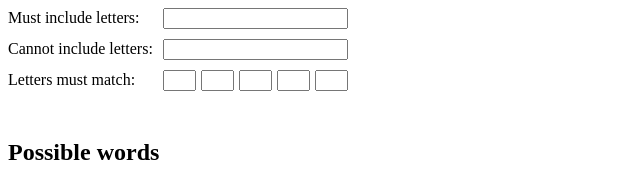
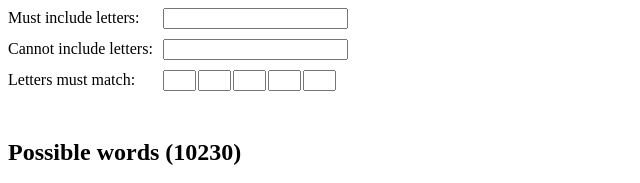
Before and after one commit to jrab89/wordler, a plain HTML site: page index.html in a window 1280 px wide. Shown: the top 183 px of the page, without its empty margins (0-640 px from the left). Drawn offline with Linux system fonts and the light colour scheme.

Commit message:
less margin for positional match inputs, lower case positional match inputs

```diff
--- a/index.html
+++ b/index.html
@@ -24,7 +24,7 @@
     }
 
     .match_input {
-        margin-right: 5px;
+        margin-right: 2px;
     }
 
     ul {
@@ -56,13 +56,8 @@
     </div>
 
     <br>
-    <h2>Possible words</h2>
-    <ul id="possible_words">
-        <!-- <li>Mix flour, baking powder, sugar, and salt.</li>
-        <li>In another bowl, mix eggs, milk, and oil.</li>
-        <li>Stir both mixtures together.</li>
-        <li>Fill muffin tray 3/4 full.</li>
-        <li>Bake for 20 minutes.</li> -->
+    <h2 id="possible_words_h2">Possible words</h2>
+    <ul id="possible_words_ul">
     </ul>
 
     <script src="main.js"></script>
--- a/main.js
+++ b/main.js
@@ -5,7 +5,8 @@ async function main() {
     const five_letter_words_content = await result.text();
     const words = five_letter_words_content.split('\n');
 
-    const possible_words_ul = document.getElementById("possible_words");
+    const possible_words_h2 = document.getElementById("possible_words_h2");
+    const possible_words_ul = document.getElementById("possible_words_ul");
     const include_input = document.getElementById("include");
     const exclude_input = document.getElementById("exclude");
 
@@ -27,12 +28,12 @@ async function main() {
             return exclude_chars.every(char => !word.includes(char));
         }).filter((word) => {
             return positional_match_inputs.every((input, index) => {
-                return input.value === '' ? true : word[index] === input.value;
+                return input.value === '' ? true : word[index] === input.value.toLowerCase();
             });
         });
 
         possible_words_ul.innerHTML = '';
-
+        possible_words_h2.innerHTML = `Possible words (${matching_words.length})`
         matching_words.forEach((word) => {
             const li = document.createElement("li");
             li.appendChild(document.createTextNode(word));
```
